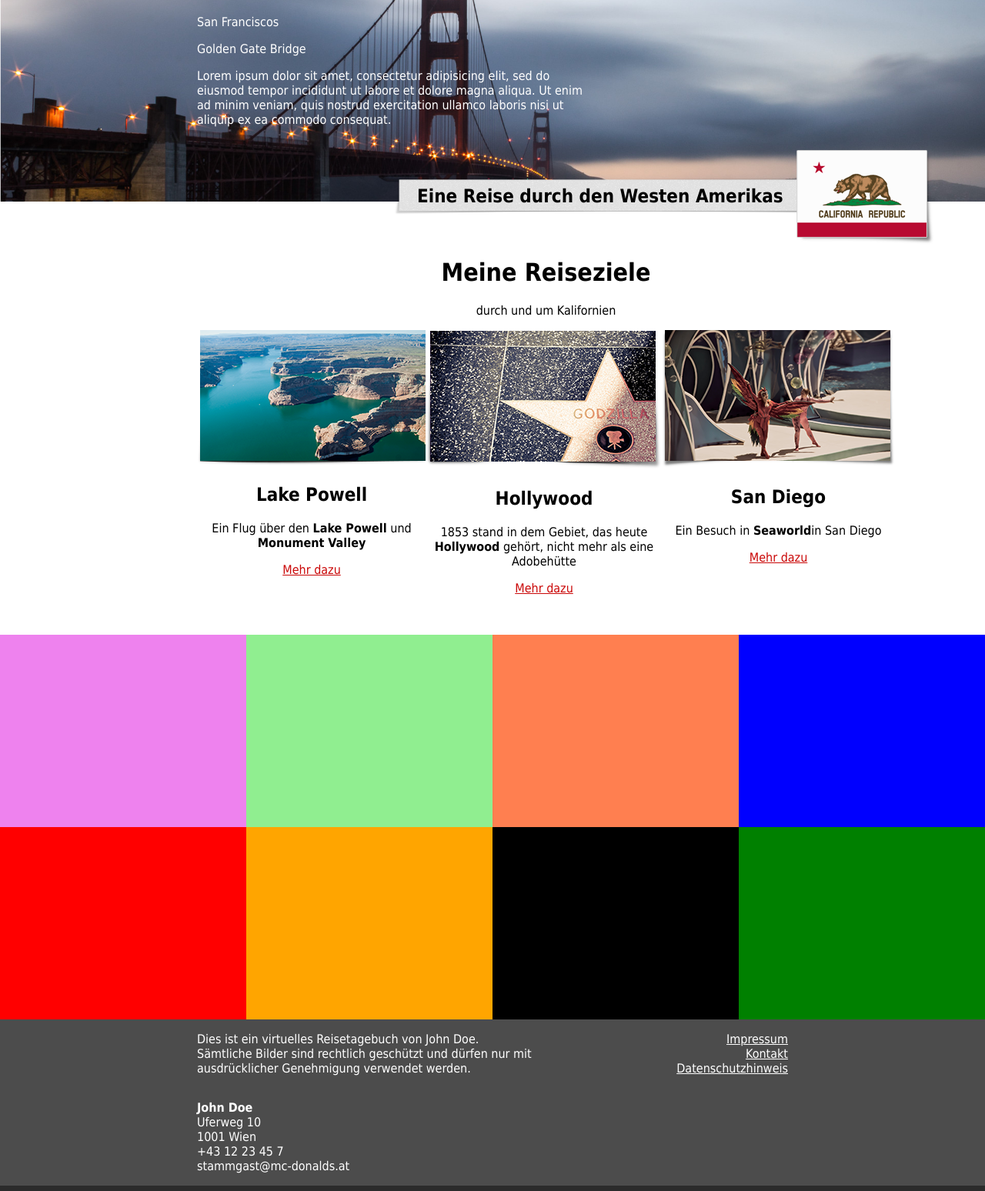
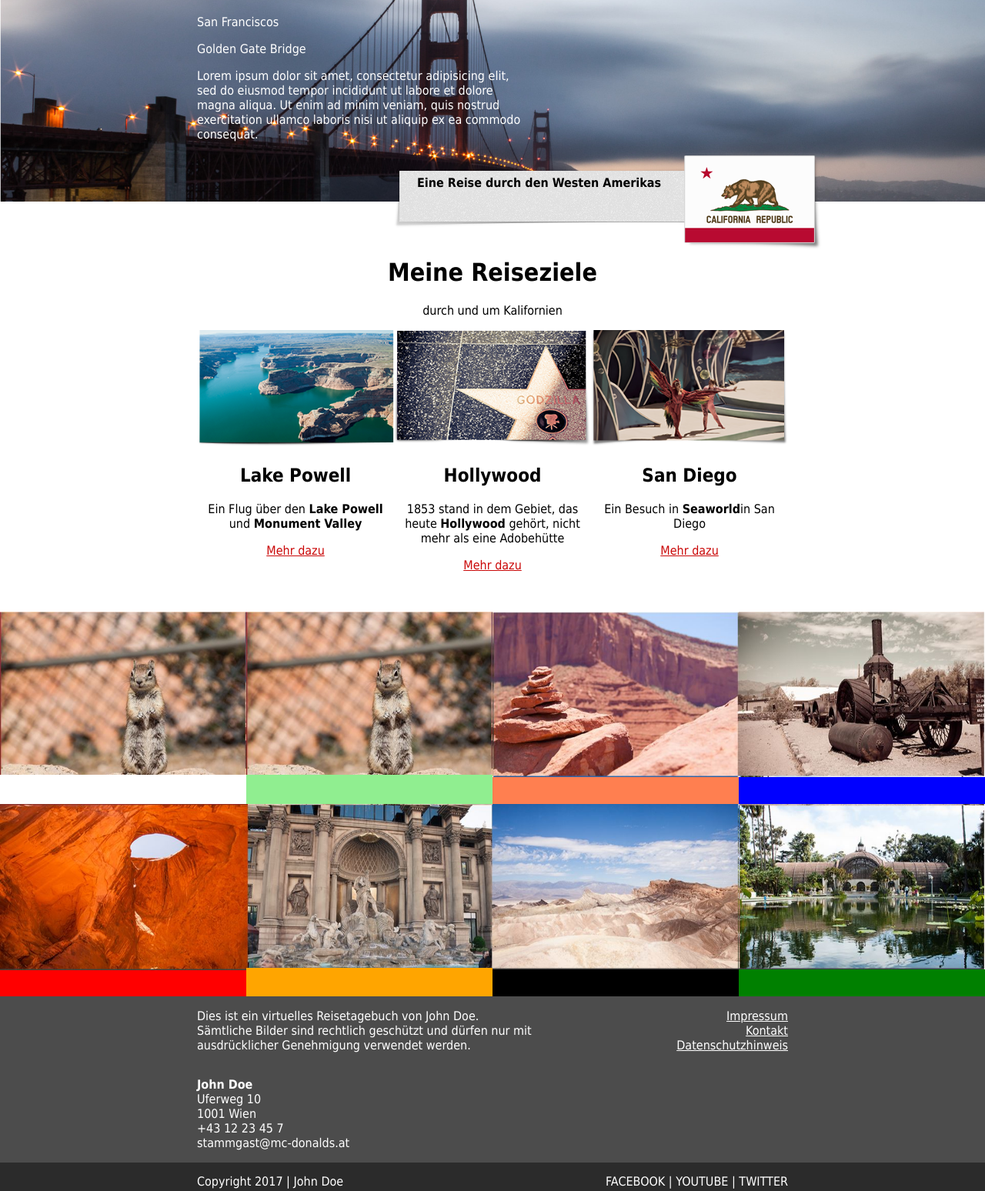
Before and after one commit to hanna0095/wifi-jwe19, a plain HTML site: page uebung3-California-Dreamin/index.html in a window 1280 px wide. Shown: the part 189-1737 px from the top of the page at 77% size. Drawn offline with Linux system fonts and the light colour scheme; a web font is replaced by a local one.

Commit message:
california dreamin: test california flag

```diff
--- /dev/null
+++ b/uebung3-California-Dreamin/Header-Test/style.css
@@ -0,0 +1,57 @@
+header#main-header {
+  height: 600px;
+  background: silver;
+}
+
+.overlay {
+  position: relative;
+  background: green;
+}
+
+.overlay-inner {
+  max-width: 1200px;
+  margin: 0 auto;
+  background: orange;
+}
+
+.overlay-box {
+  position: relative;
+  float: right;
+  transform: translateY(-50%);
+  height: 78px;
+  background-image: url(../screendesign_v1-assets/overlay-bg.png);
+  background-repeat: no-repeat;
+  background-size: 100% 100%;
+  display: flex;
+  align-items: center;
+  justify-content: flex-start;
+}
+
+.overlay-box img {
+  position: absolute;
+  top: 50%;
+  right: 0;
+  transform: translateX(0) translateY(-50%);
+  width: 35%;
+  min-width: 100px;
+}
+
+.overlay-box p {
+  margin: 0px 0px 0px 35px;
+  padding: 0 35px 0 0;
+  width: calc(65% - 70px);
+}
+
+@media screen and (min-width: 960px) {
+
+  .overlay-box {
+    margin-right: 40px;
+    background-size: contain;
+    width: 600px;
+  }
+
+  .overlay-box img {
+    width: unset;
+    transform: translateX(40px) translateY(-50%);
+  }
+}
--- a/uebung3-California-Dreamin/index.html
+++ b/uebung3-California-Dreamin/index.html
@@ -33,7 +33,7 @@
       </div>
 
     <div class="california-flag">
-        <h2>Eine Reise durch den Westen <span>Amerikas</span></h2>
+        <h3>Eine Reise durch den Westen <span>Amerikas</span></h3>
         <img src="screendesign_v1-assets/california-flag.png" alt="California Flag">
       </div>
     </div>
@@ -73,14 +73,33 @@
     </div>
 
     <div class="grid-pictures">
-      <div id="picture1"></div>
-      <div id="picture2"></div>
-      <div id="picture3"></div>
-      <div id="picture4"></div>
-      <div id="picture5"></div>
-      <div id="picture6"></div>
-      <div id="picture7"></div>
-      <div id="picture8"></div>
+      <div id="picture1">
+        <img src="screendesign_v1-assets/hase.jpg" alt="hase" />
+        <div class="overlay">
+
+        </div>
+      </div>
+      <div id="picture2">
+        <img src="screendesign_v1-assets/hase.jpg" alt="hase" />
+      </div>
+      <div id="picture3">
+        <img src="screendesign_v1-assets/stein.jpg" alt="stein" />
+      </div>
+      <div id="picture4">
+        <img src="screendesign_v1-assets/kanone.jpg" alt="kanone" />
+      </div>
+      <div id="picture5">
+        <img src="screendesign_v1-assets/höhle.jpg" alt="höhle" />
+      </div>
+      <div id="picture6">
+        <img src="screendesign_v1-assets/gebäude.jpg" alt="gebäude" />
+      </div>
+      <div id="picture7">
+        <img src="screendesign_v1-assets/wüste.jpg" alt="wüste" />
+      </div>
+      <div id="picture8">
+        <img src="screendesign_v1-assets/teich.jpg" alt="teich" />
+      </div>
     </div>
 
     <footer>
--- a/uebung3-California-Dreamin/style.css
+++ b/uebung3-California-Dreamin/style.css
@@ -79,7 +79,7 @@ div.slider div.description {
   position: absolute;
   top: 15vw;
   left: 20vw;
-  width: 40vw;
+  max-width: 430px;
   color: white;
 }
 
@@ -87,16 +87,18 @@ div.slider div.description {
 
 div.slider div.california-flag {
   position: absolute;
-  top: 30vw;
   left: 40vw;
+  display: flex;
+  transform: translateY(-60px);
 }
 
-div.slider div.california-flag h2 {
+div.slider div.california-flag h3 {
   float: left;
-  background: url('screendesign_v1-assets/overlay-bg.png');
-  margin-top: 5%;
+  background: url('screendesign_v1-assets/overlay-bg.png') no-repeat;
   padding: 10px 30px;
-  background-size: 100% 100%;
+  background-size: auto;
+  font-size: 100%;
+  width: 330px;
 }
 
 div.slider div.california-flag img {
@@ -135,6 +137,10 @@ div.grid-content > div {
   text-align: center;
 }
 
+div.grid-content img {
+  width: 100%;
+}
+
 div.grid-content a.description-link {
   color: #ca0808;
 }
@@ -143,7 +149,7 @@ div.grid-content a.description-link {
 
 div.grid-pictures div#picture1 {
   grid-area: pic-one;
-  background: violet;
+  position: relative;
 }
 div.grid-pictures div#picture2 {
   grid-area: pic-two;
@@ -184,6 +190,24 @@ div.grid-pictures {
 div.grid-pictures div {
   width:100%;
   height: 250px;
+}
+
+div.grid-pictures div img {
+  width: 100%;
+}
+
+/* hover Grid-Bilder*/
+
+div.grid-pictures div.overlay {
+  position: absolute;
+  top: 0px;
+  left: 0px;
+  width: 100%;
+  height: 100%;
+}
+
+div.grid-pictures:hover div.overlay {
+  background-color: red;
 }
 
 /*footer*/
```
Also changed, not shown: uebung3-California-Dreamin/Header-Test/index.html (added, +27 -0 lines), uebung3-California-Dreamin/screendesign_v1-assets/gebäude.JPG (added), uebung3-California-Dreamin/screendesign_v1-assets/hase.JPG (added), uebung3-California-Dreamin/screendesign_v1-assets/höhle.JPG (added), uebung3-California-Dreamin/screendesign_v1-assets/kanone.JPG (added), uebung3-California-Dreamin/screendesign_v1-assets/stein.JPG (added), uebung3-California-Dreamin/screendesign_v1-assets/teich.JPG (added), uebung3-California-Dreamin/screendesign_v1-assets/wüste.JPG (added).
